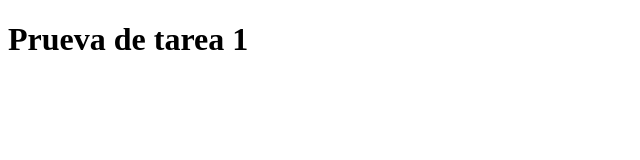
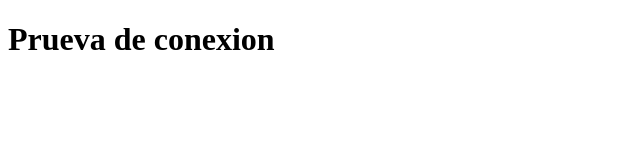
Before and after one commit to Bark54/AICP2, a plain HTML site: page index.html in a window 1280 px wide. Shown: the full height of the page, 0-640 px from the left. Drawn offline with Linux system fonts and the light colour scheme.

```diff
--- a/index.html
+++ b/index.html
@@ -6,6 +6,6 @@
     <title>Tarea</title>
 </head>
 <body>
-    <h1>Prueva de tarea 1 </h1>
+    <h1>Prueva de conexion</h1>
 </body>
 </html>
```
